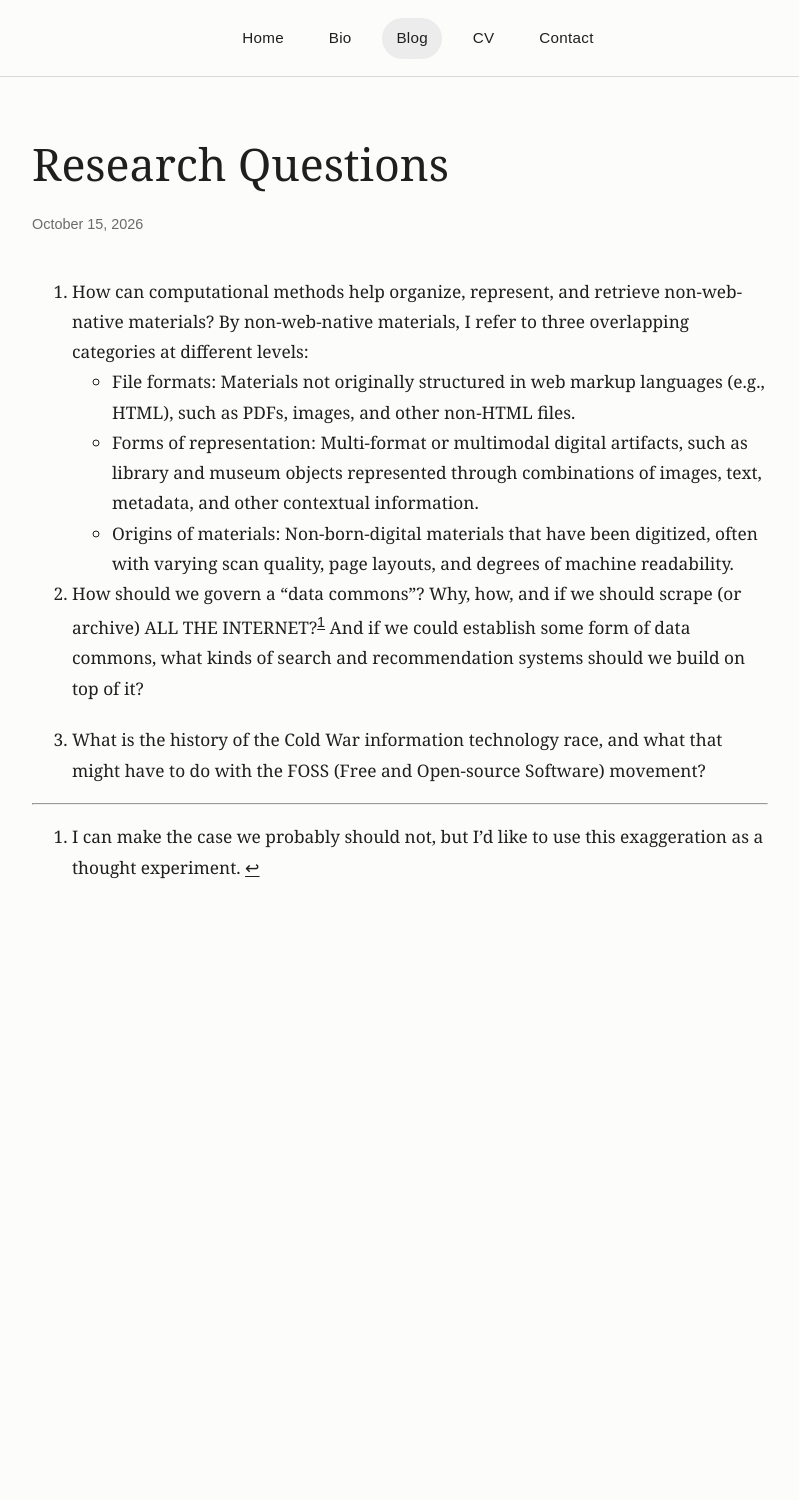
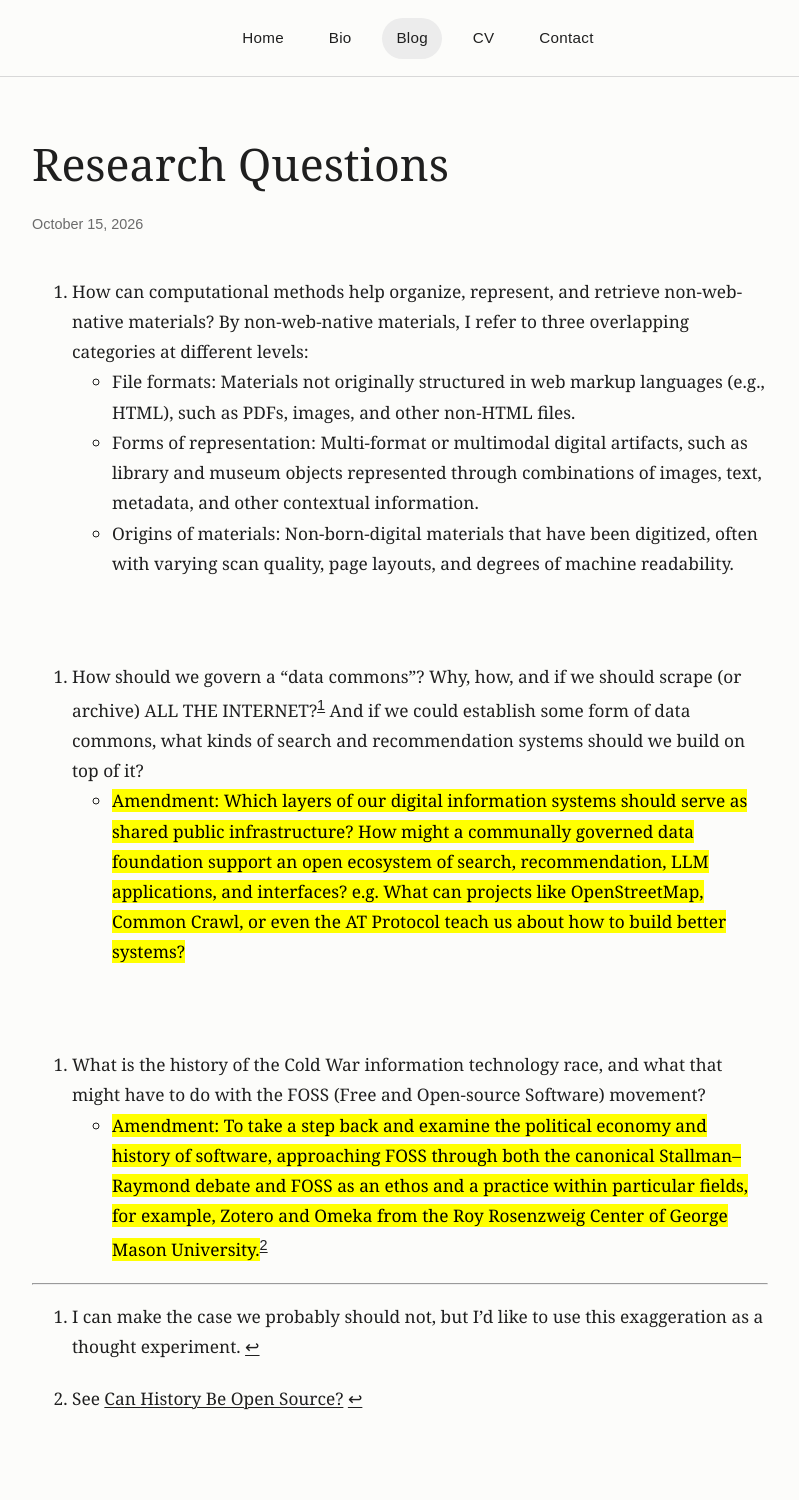
Before and after one commit to f-a-shen/personal-bio-host, a Jekyll site: the page built from _posts/2026-10-15-research-questions.md, in a window 1280 px wide. Shown: the whole page, without its empty margins (222-1021 px from the left). Built offline with Jekyll 4.4.1, drawn with Linux system fonts in a browser that asks for light colours; before the commit the page ends 968 px from its top, so only the background shows below that.

Commit message:
Update research questions update photos under bio

```diff
--- a/_config.yml
+++ b/_config.yml
@@ -7,3 +7,4 @@ markdown: kramdown
 exclude:
   - resource/shen_march_2026.JPG
   - resource/shen_may_2026.JPG
+  - resource/mt rainier from drumheller.JPG
--- a/_posts/2026-10-15-research-questions.md
+++ b/_posts/2026-10-15-research-questions.md
@@ -10,11 +10,16 @@ By non-web-native materials, I refer to three overlapping categories at differen
 - File formats: Materials not originally structured in web markup languages (e.g., HTML), such as PDFs, images, and other non-HTML files.
 - Forms of representation: Multi-format or multimodal digital artifacts, such as library and museum objects represented through combinations of images, text, metadata, and other contextual information.
 - Origins of materials: Non-born-digital materials that have been digitized, often with varying scan quality, page layouts, and degrees of machine readability.
+<div class="story-break" aria-hidden="true"></div>
 
 2. How should we govern a “data commons”? Why, how, and if we should scrape (or archive) ALL THE INTERNET?[^note] And if we could establish some form of data commons, what kinds of search and recommendation systems should we build on top of it?
+- <mark>Amendment: Which layers of our digital information systems should serve as shared public infrastructure? How might a communally governed data foundation support an open ecosystem of search, recommendation, LLM applications, and interfaces? e.g. What can projects like OpenStreetMap, Common Crawl, or even the AT Protocol teach us about how to build better systems?</mark>
+<div class="story-break" aria-hidden="true"></div>
 
 3. What is the history of the Cold War information technology race, and what that might have to do with the FOSS (Free and Open-source Software) movement?
+- <mark>Amendment: To take a step back and examine the political economy and history of software, approaching FOSS through both the canonical Stallman–Raymond debate and FOSS as an ethos and a practice within particular fields, for example, Zotero and Omeka from the Roy Rosenzweig Center of George Mason University.</mark>[^note1]
 
 ---
 
 [^note]: I can make the case we probably should not, but I’d like to use this exaggeration as a thought experiment.
+[^note1]: See [Can History Be Open Source?](https://rrchnm.org/publications/can-history-be-open-source-wikipedia-and-the-future-of-the-past/)
```
Also changed, not shown: bio/index.html (+8 -3 lines), resource/mt_rainier_from_drumheller_web.jpg (added), 1 other file.
